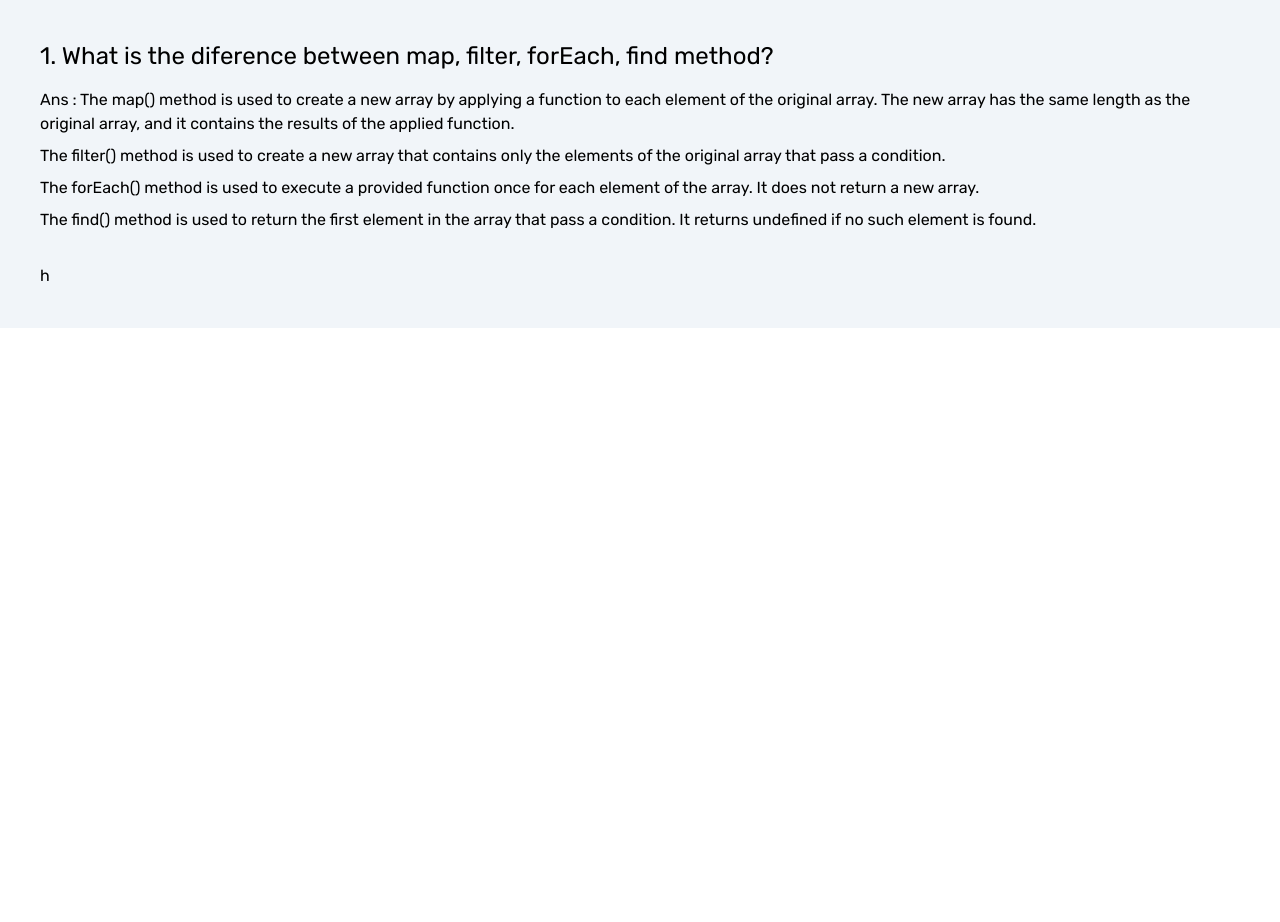
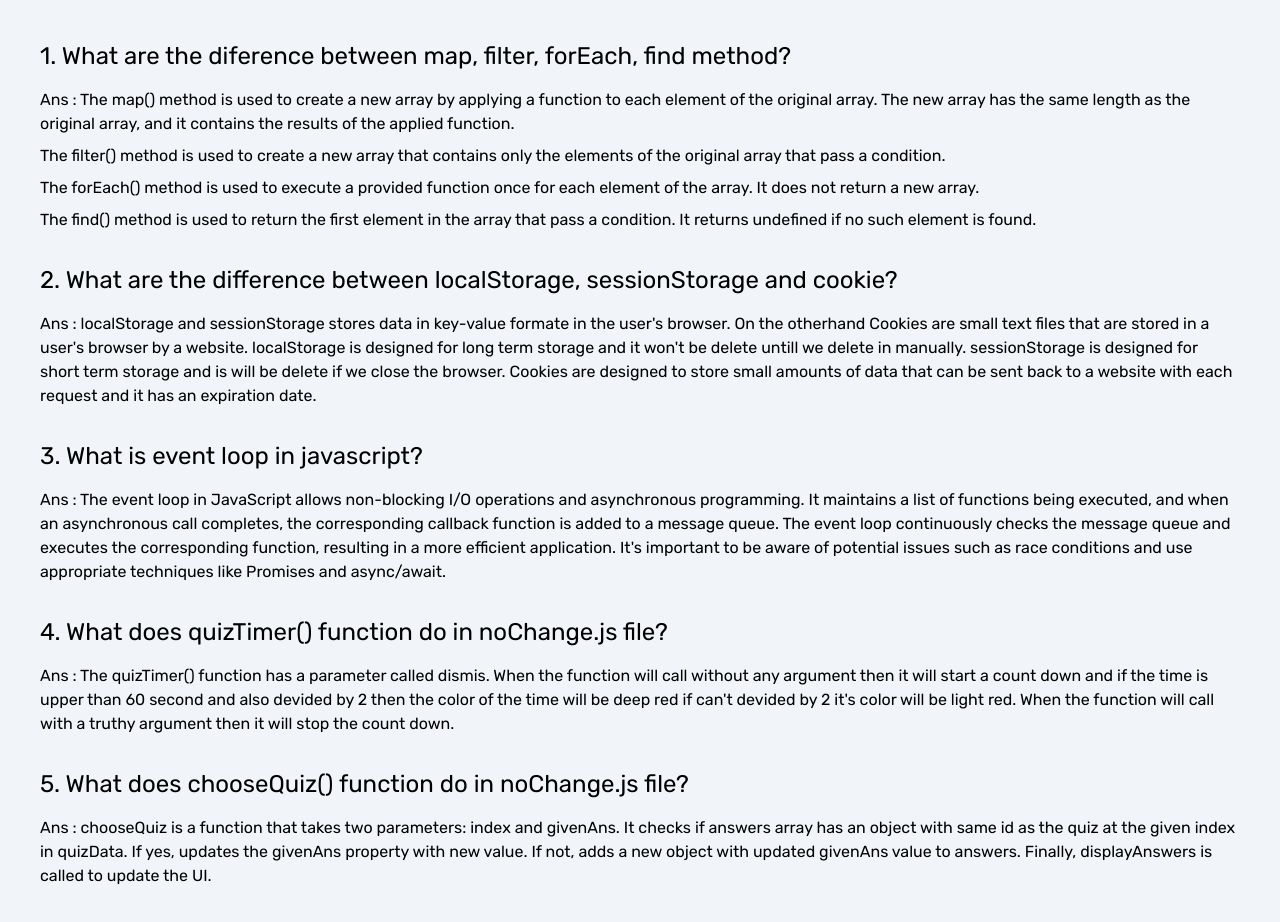
Before and after one commit to Hasnathasan/JS-Debugging-Problem-solving-assignment, a plain HTML site: page blog.html in a window 1280 px wide. Before the commit the page ends 800 px from the top, so only its background shows below. Drawn offline with nearby package versions, Linux system fonts and the light colour scheme.

Commit message:
blog section added with some question and ans

```diff
--- a/blog.html
+++ b/blog.html
@@ -16,7 +16,7 @@
 <body>
     <section class="container mx-auto bg-slate-100 p-10">
         <div class="mb-8">
-            <h3 class="text-2xl mb-4">1. What is the diference between map, filter, forEach, find method?</h3>
+            <h3 class="text-2xl mb-4">1. What are the diference between map, filter, forEach, find method?</h3>
             <p>
                 Ans : The map() method is used to create a new array by applying a function
                 to each element of the original array. The new array has the same length as the
@@ -36,8 +36,41 @@
             </p>
         </div>
 
-        <div>
-            h
+        <div class="mb-8">
+            <h3 class="text-2xl mb-4">2. What are the difference between localStorage, sessionStorage and cookie?</h3>
+            <p>Ans : localStorage and sessionStorage stores data in key-value formate in the user's browser.
+                On the otherhand Cookies are small text files that are stored in a user's browser by a website. localStorage is designed for
+                long term storage and it won't be delete untill we delete in manually. sessionStorage is designed for short term storage and
+                is will be delete if we close the browser. Cookies are designed to store small amounts of data that can be sent back to a
+                website with each request and it has an expiration date.
+            </p>
+        </div>
+
+        <div class="mb-8">
+            <h3 class="text-2xl mb-4">3. What is event loop in javascript?</h3>
+            <p>Ans : The event loop in JavaScript allows non-blocking I/O operations and asynchronous programming.
+                It maintains a list of functions being executed, and when an asynchronous call completes, the
+                corresponding callback function is added to a message queue. The event loop continuously checks the
+                message queue and executes the corresponding function, resulting in a more efficient application. It's
+                important to be aware of potential issues such as race conditions and use appropriate techniques like
+                Promises and async/await.
+            </p>
+        </div>
+        <div class="mb-8">
+            <h3 class="text-2xl mb-4">4. What does quizTimer() function do in noChange.js file?</h3>
+            <p>Ans : The quizTimer() function has a parameter called dismis. When the function will call without any argument
+                then it will start a count down and if the time is upper than 60 second and also devided by 2 then the color of
+                the time will be deep red if can't devided by 2 it's color will be light red. When the function will call with
+                a truthy argument then it will stop the count down.
+            </p>
+        </div>
+
+        <div class="mb-8">
+            <h3 class="text-2xl mb-4">5. What does chooseQuiz() function do in noChange.js file?</h3>
+            <p>Ans : chooseQuiz is a function that takes two parameters: index and givenAns. It checks if answers array has an object
+                with same id as the quiz at the given index in quizData. If yes, updates the givenAns property with new value. If not,
+                adds a new object with updated givenAns value to answers. Finally, displayAnswers is called to update the UI.
+            </p>
         </div>
 
     </section>
```
